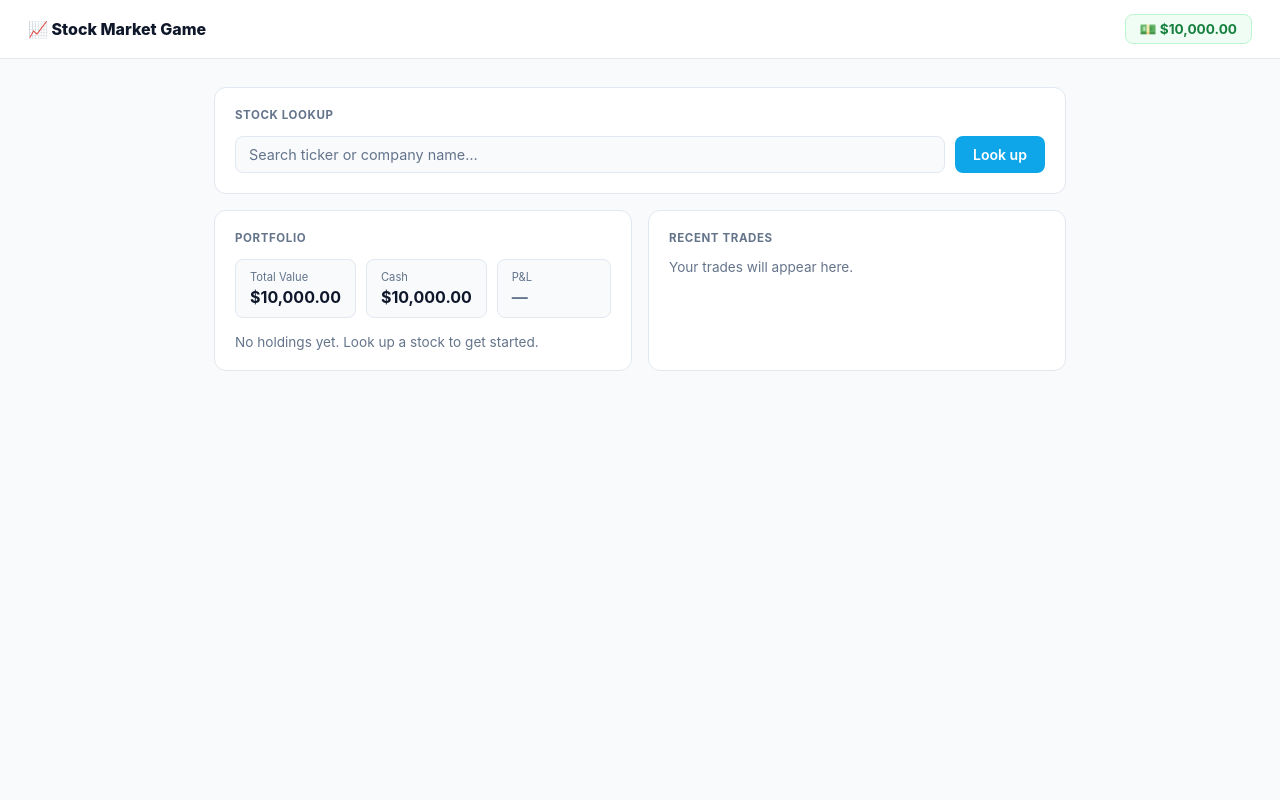
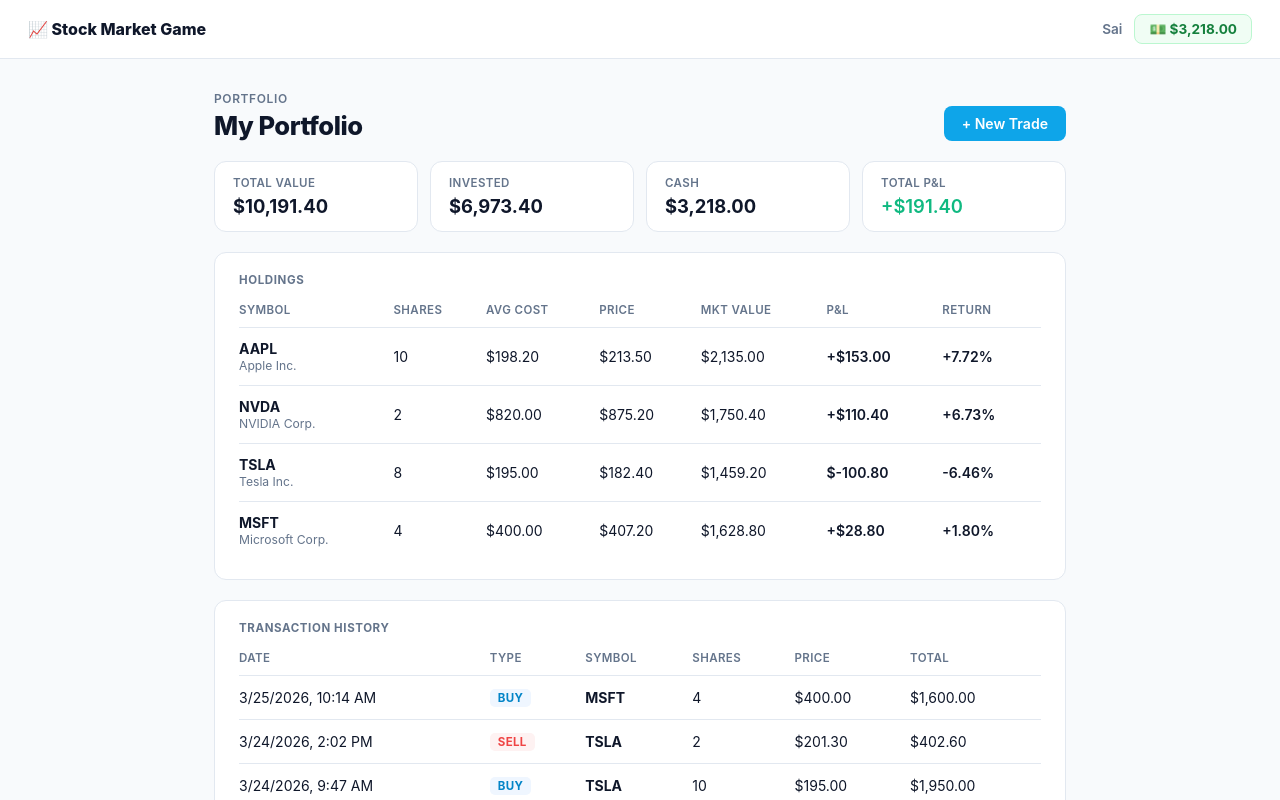
Before and after one commit to sunkam96/stockgame, a React (Vite) app: page / in a window 1280 px wide. Shown: the top 800 px of the page. Built offline with nearby package versions, Linux system fonts and the light colour scheme.

Commit message:
create tables with placeholder data

```diff
--- a/src/App.css
+++ b/src/App.css
@@ -47,6 +47,18 @@
   color: var(--text);
 }
 
+.topbar-right {
+  display: flex;
+  align-items: center;
+  gap: 12px;
+}
+
+.topbar-user {
+  font-size: 0.85rem;
+  font-weight: 600;
+  color: var(--muted);
+}
+
 .topbar-cash {
   background: #f0fdf4;
   border: 1px solid #bbf7d0;
@@ -62,10 +74,62 @@
   max-width: 900px;
   width: 100%;
   margin: 0 auto;
-  padding: 28px 24px 60px;
+  padding: 32px 24px 80px;
   display: flex;
   flex-direction: column;
-  gap: 16px;
+  gap: 20px;
+}
+
+/* ── Portfolio header ──────────────────────────────────── */
+.portfolio-header {
+  display: flex;
+  align-items: flex-end;
+  justify-content: space-between;
+}
+
+.portfolio-eyebrow {
+  font-size: 0.75rem;
+  font-weight: 600;
+  color: var(--muted);
+  text-transform: uppercase;
+  letter-spacing: 0.6px;
+  margin-bottom: 4px;
+}
+
+.portfolio-name {
+  font-size: 1.6rem;
+  font-weight: 800;
+  letter-spacing: -0.5px;
+  color: var(--text);
+}
+
+/* ── Stats row ─────────────────────────────────────────── */
+.stat-row {
+  display: grid;
+  grid-template-columns: repeat(4, 1fr);
+  gap: 12px;
+}
+
+.stat {
+  background: var(--white);
+  border: 1px solid var(--border);
+  border-radius: var(--radius);
+  padding: 14px 18px;
+}
+
+.stat-k {
+  font-size: 0.72rem;
+  font-weight: 600;
+  color: var(--muted);
+  text-transform: uppercase;
+  letter-spacing: 0.4px;
+  margin-bottom: 5px;
+}
+
+.stat-v {
+  font-size: 1.15rem;
+  font-weight: 700;
+  color: var(--text);
 }
 
 /* ── Panel ─────────────────────────────────────────────── */
@@ -73,7 +137,7 @@
   background: var(--white);
   border: 1px solid var(--border);
   border-radius: var(--radius);
-  padding: 20px;
+  padding: 20px 24px;
 }
 
 .panel-label {
@@ -82,70 +146,68 @@
   color: var(--muted);
   text-transform: uppercase;
   letter-spacing: 0.6px;
-  margin-bottom: 14px;
-}
-
-/* ── Two-column row ────────────────────────────────────── */
-.two-col {
-  display: grid;
-  grid-template-columns: 1fr 1fr;
-  gap: 16px;
-}
-
-/* ── Stats ─────────────────────────────────────────────── */
-.stat-row {
-  display: flex;
-  gap: 10px;
   margin-bottom: 16px;
 }
 
-.stat {
-  flex: 1;
-  background: var(--bg);
-  border: 1px solid var(--border);
-  border-radius: 8px;
-  padding: 10px 14px;
+/* ── Table ─────────────────────────────────────────────── */
+.table {
+  width: 100%;
+  border-collapse: collapse;
+  font-size: 0.875rem;
 }
 
-.stat-k {
-  font-size: 0.7rem;
+.table th {
+  text-align: left;
+  font-size: 0.72rem;
+  font-weight: 600;
   color: var(--muted);
-  margin-bottom: 3px;
+  text-transform: uppercase;
+  letter-spacing: 0.4px;
+  padding: 0 12px 10px 0;
+  border-bottom: 1px solid var(--border);
 }
 
-.stat-v {
-  font-size: 1rem;
-  font-weight: 700;
+.table td {
+  padding: 12px 12px 12px 0;
+  border-bottom: 1px solid var(--border);
+  vertical-align: middle;
   color: var(--text);
 }
 
-/* ── Search ────────────────────────────────────────────── */
-.search-row {
-  display: flex;
-  gap: 10px;
+.table tr:last-child td { border-bottom: none; }
+.table tbody tr:hover td { background: #fafbfc; }
+
+/* ── Symbol cell ───────────────────────────────────────── */
+.sym {
+  font-weight: 700;
+  color: var(--text);
+  display: block;
 }
 
-/* ── Input ─────────────────────────────────────────────── */
-.input {
-  flex: 1;
-  background: var(--bg);
-  border: 1px solid var(--border);
-  border-radius: 8px;
-  padding: 9px 13px;
-  font-size: 0.9rem;
-  color: var(--text);
-  outline: none;
-  font-family: inherit;
-  transition: border-color 0.15s;
+.sym-name {
+  font-size: 0.76rem;
+  color: var(--muted);
+  display: block;
+  margin-top: 1px;
 }
-.input:focus { border-color: var(--accent); }
-.input::placeholder { color: var(--muted); }
+
+/* ── Tags ──────────────────────────────────────────────── */
+.tag {
+  display: inline-block;
+  padding: 2px 8px;
+  border-radius: 5px;
+  font-size: 0.72rem;
+  font-weight: 700;
+  letter-spacing: 0.3px;
+}
+
+.tag-buy  { background: #eff6ff; color: var(--accent-dark); }
+.tag-sell { background: #fef2f2; color: var(--down); }
 
 /* ── Button ────────────────────────────────────────────── */
 .btn {
   display: inline-flex;
   align-items: center;
-  justify-content: center;
   padding: 9px 18px;
   border: none;
   border-radius: 8px;
@@ -159,14 +221,8 @@
 
 .btn-primary { background: var(--accent); color: #fff; }
 .btn-primary:hover { background: var(--accent-dark); }
-.btn-primary:disabled { opacity: 0.45; cursor: not-allowed; }
 
 /* ── Utility ───────────────────────────────────────────── */
-.empty {
-  font-size: 0.85rem;
-  color: var(--muted);
-}
-
 .muted { color: var(--muted); }
 .up    { color: var(--up);   font-weight: 600; }
 .down  { color: var(--down); font-weight: 600; }
--- a/src/App.jsx
+++ b/src/App.jsx
@@ -1,58 +1,153 @@
 import './App.css'
 
+const HOLDINGS = [
+  { symbol: 'AAPL', name: 'Apple Inc.',      shares: 10, avgCost: 198.20, price: 213.50 },
+  { symbol: 'NVDA', name: 'NVIDIA Corp.',     shares:  2, avgCost: 820.00, price: 875.20 },
+  { symbol: 'TSLA', name: 'Tesla Inc.',       shares:  8, avgCost: 195.00, price: 182.40 },
+  { symbol: 'MSFT', name: 'Microsoft Corp.', shares:  4, avgCost: 400.00, price: 407.20 },
+]
+
+const TRANSACTIONS = [
+  { id: 1, date: '3/25/2026, 10:14 AM', type: 'buy',  symbol: 'MSFT', shares: 4, price: 400.00 },
+  { id: 2, date: '3/24/2026,  2:02 PM', type: 'sell', symbol: 'TSLA', shares: 2, price: 201.30 },
+  { id: 3, date: '3/24/2026,  9:47 AM', type: 'buy',  symbol: 'TSLA', shares: 10, price: 195.00 },
+  { id: 4, date: '3/22/2026, 11:30 AM', type: 'buy',  symbol: 'NVDA', shares:  2, price: 820.00 },
+  { id: 5, date: '3/20/2026,  3:55 PM', type: 'buy',  symbol: 'AAPL', shares: 10, price: 198.20 },
+]
+
+function pct(price, avgCost) {
+  return ((price - avgCost) / avgCost) * 100
+}
+
+function fmt(n, opts = {}) {
+  return n.toLocaleString('en-US', { minimumFractionDigits: 2, maximumFractionDigits: 2, ...opts })
+}
+
 export default function App() {
+  const invested   = HOLDINGS.reduce((s, h) => s + h.shares * h.avgCost, 0)
+  const mktValue   = HOLDINGS.reduce((s, h) => s + h.shares * h.price,   0)
+  const cash       = 10000 - invested
+  const totalPL    = mktValue - invested
+  const totalValue = mktValue + cash
+
   return (
     <div className="app">
 
       {/* TOP NAV */}
       <header className="topbar">
         <span className="topbar-logo">📈 Stock Market Game</span>
-        <span className="topbar-cash">💵 $10,000.00</span>
+        <div className="topbar-right">
+          <span className="topbar-user">Sai</span>
+          <span className="topbar-cash">💵 ${fmt(cash)}</span>
+        </div>
       </header>
 
-      {/* MAIN LAYOUT */}
       <main className="main">
 
-        {/* Stock Lookup */}
-        <section className="panel">
-          <div className="panel-label">Stock Lookup</div>
-          <div className="search-row">
-            <input className="input" placeholder="Search ticker or company name…" />
-            <button className="btn btn-primary">Look up</button>
+        {/* PORTFOLIO HEADER */}
+        <div className="portfolio-header">
+          <div>
+            <p className="portfolio-eyebrow">Portfolio</p>
+            <h1 className="portfolio-name">My Portfolio</h1>
           </div>
-        </section>
+          <button className="btn btn-primary">+ New Trade</button>
+        </div>
 
-        {/* Portfolio + Recent Trades side by side */}
-        <div className="two-col">
-
-          <section className="panel">
-            <div className="panel-label">Portfolio</div>
+        {/* STATS */}
         <div className="stat-row">
           <div className="stat">
             <div className="stat-k">Total Value</div>
-                <div className="stat-v">$10,000.00</div>
+            <div className="stat-v">${fmt(totalValue)}</div>
+          </div>
+          <div className="stat">
+            <div className="stat-k">Invested</div>
+            <div className="stat-v">${fmt(mktValue)}</div>
           </div>
           <div className="stat">
             <div className="stat-k">Cash</div>
-                <div className="stat-v">$10,000.00</div>
+            <div className="stat-v">${fmt(cash)}</div>
           </div>
           <div className="stat">
-                <div className="stat-k">P&amp;L</div>
-                <div className="stat-v muted">—</div>
+            <div className="stat-k">Total P&amp;L</div>
+            <div className={`stat-v ${totalPL >= 0 ? 'up' : 'down'}`}>
+              {totalPL >= 0 ? '+' : ''}${fmt(totalPL)}
             </div>
           </div>
-            <p className="empty">No holdings yet. Look up a stock to get started.</p>
+        </div>
+
+        {/* HOLDINGS */}
+        <section className="panel">
+          <div className="panel-label">Holdings</div>
+          <table className="table">
+            <thead>
+              <tr>
+                <th>Symbol</th>
+                <th>Shares</th>
+                <th>Avg Cost</th>
+                <th>Price</th>
+                <th>Mkt Value</th>
+                <th>P&amp;L</th>
+                <th>Return</th>
+              </tr>
+            </thead>
+            <tbody>
+              {HOLDINGS.map(h => {
+                const pl  = (h.price - h.avgCost) * h.shares
+                const ret = pct(h.price, h.avgCost)
+                const up  = pl >= 0
+                return (
+                  <tr key={h.symbol}>
+                    <td>
+                      <span className="sym">{h.symbol}</span>
+                      <span className="sym-name">{h.name}</span>
+                    </td>
+                    <td>{h.shares}</td>
+                    <td>${fmt(h.avgCost)}</td>
+                    <td>${fmt(h.price)}</td>
+                    <td>${fmt(h.shares * h.price)}</td>
+                    <td className={up ? 'up' : 'down'}>
+                      {up ? '+' : ''}${fmt(pl)}
+                    </td>
+                    <td className={up ? 'up' : 'down'}>
+                      {up ? '+' : ''}{fmt(ret)}%
+                    </td>
+                  </tr>
+                )
+              })}
+            </tbody>
+          </table>
         </section>
 
+        {/* TRANSACTIONS */}
         <section className="panel">
-            <div className="panel-label">Recent Trades</div>
-            <p className="empty">Your trades will appear here.</p>
+          <div className="panel-label">Transaction History</div>
+          <table className="table">
+            <thead>
+              <tr>
+                <th>Date</th>
+                <th>Type</th>
+                <th>Symbol</th>
+                <th>Shares</th>
+                <th>Price</th>
+                <th>Total</th>
+              </tr>
+            </thead>
+            <tbody>
+              {TRANSACTIONS.map(tx => (
+                <tr key={tx.id}>
+                  <td className="muted">{tx.date}</td>
+                  <td><span className={`tag tag-${tx.type}`}>{tx.type.toUpperCase()}</span></td>
+                  <td><span className="sym">{tx.symbol}</span></td>
+                  <td>{tx.shares}</td>
+                  <td>${fmt(tx.price)}</td>
+                  <td>${fmt(tx.shares * tx.price)}</td>
+                </tr>
+              ))}
+            </tbody>
+          </table>
         </section>
 
-        </div>
-
       </main>
-
     </div>
   )
 }
```
Lines whose indentation alone changed are shown as unchanged.
